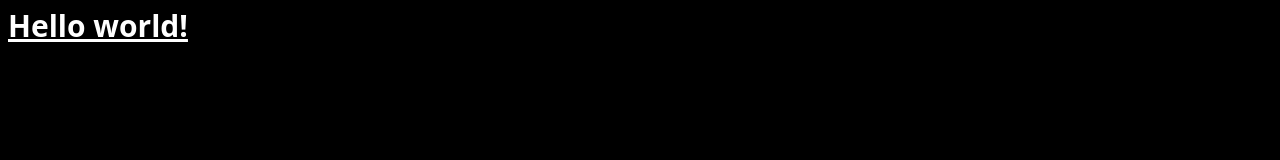
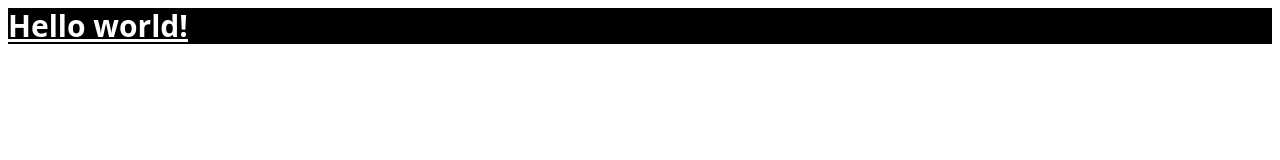
Before and after one commit to charan-1711/AWT-bootstrap, a plain HTML site: page index.html in a window 1280 px wide. Drawn offline with nearby package versions, Linux system fonts and the light colour scheme.

```diff
--- a/index.html
+++ b/index.html
@@ -6,7 +6,7 @@
     <title>Tailwind CSS</title>
     <script src="https://cdn.tailwindcss.com"></script>
 </head>
-<body class="bg-black p-2">
+<body class="bg-black-200 p-2">
     <style type="text/tailwindcss">
         @layer utilities {
           .content-auto {
```
